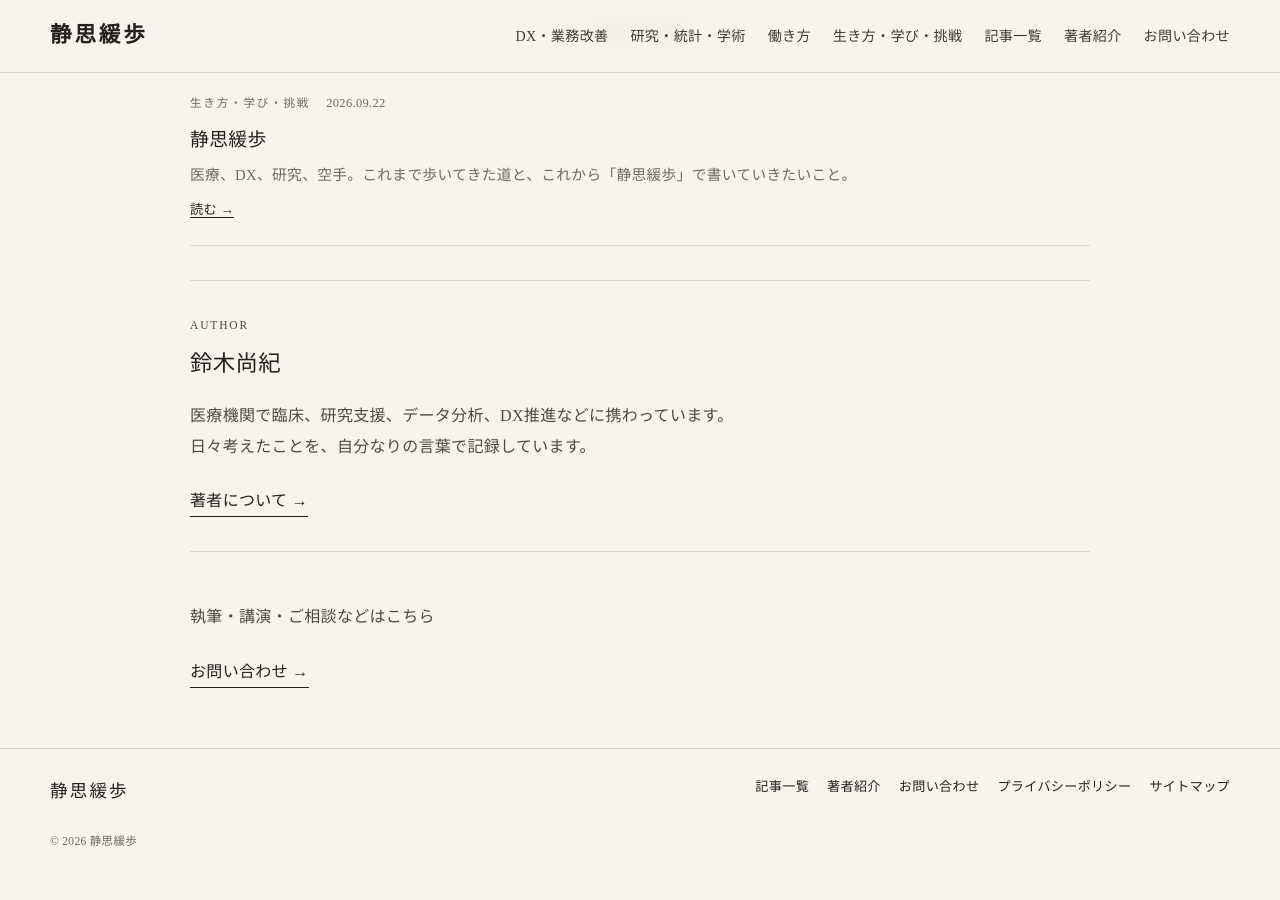
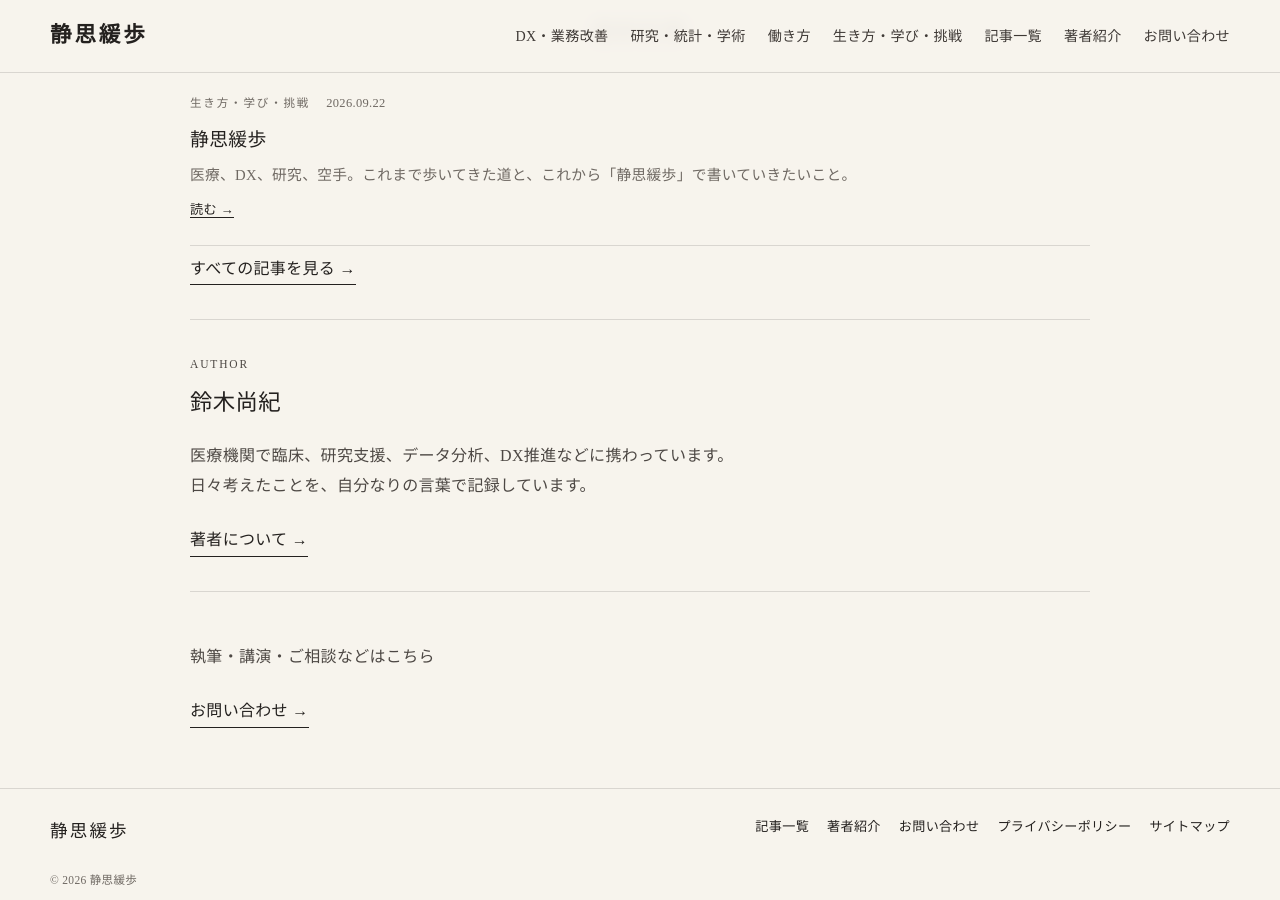
Before and after one commit to naokisuzuki-create/seishi-kanpo, a Jekyll site: the page built from index.html, in a window 1280 px wide and 900 px high, scrolled down 1011 px. Built offline with Jekyll 4.4.1, drawn with Linux system fonts in a browser that asks for light colours; before the commit the page ends 1890 px from its top, so only the background shows below that.

Commit message:
Add all articles link to homepage

```diff
--- a/index.html
+++ b/index.html
@@ -25,6 +25,7 @@ title: 静思緩歩
     </a>
     {% endfor %}
   </div>
+  <div class="section-more"><a class="text-link" href="{{ '/articles/' | relative_url }}">すべての記事を見る →</a></div>
   {% else %}
   <p class="quiet-note">最初の記事を準備しています。</p>
   {% endif %}
```
